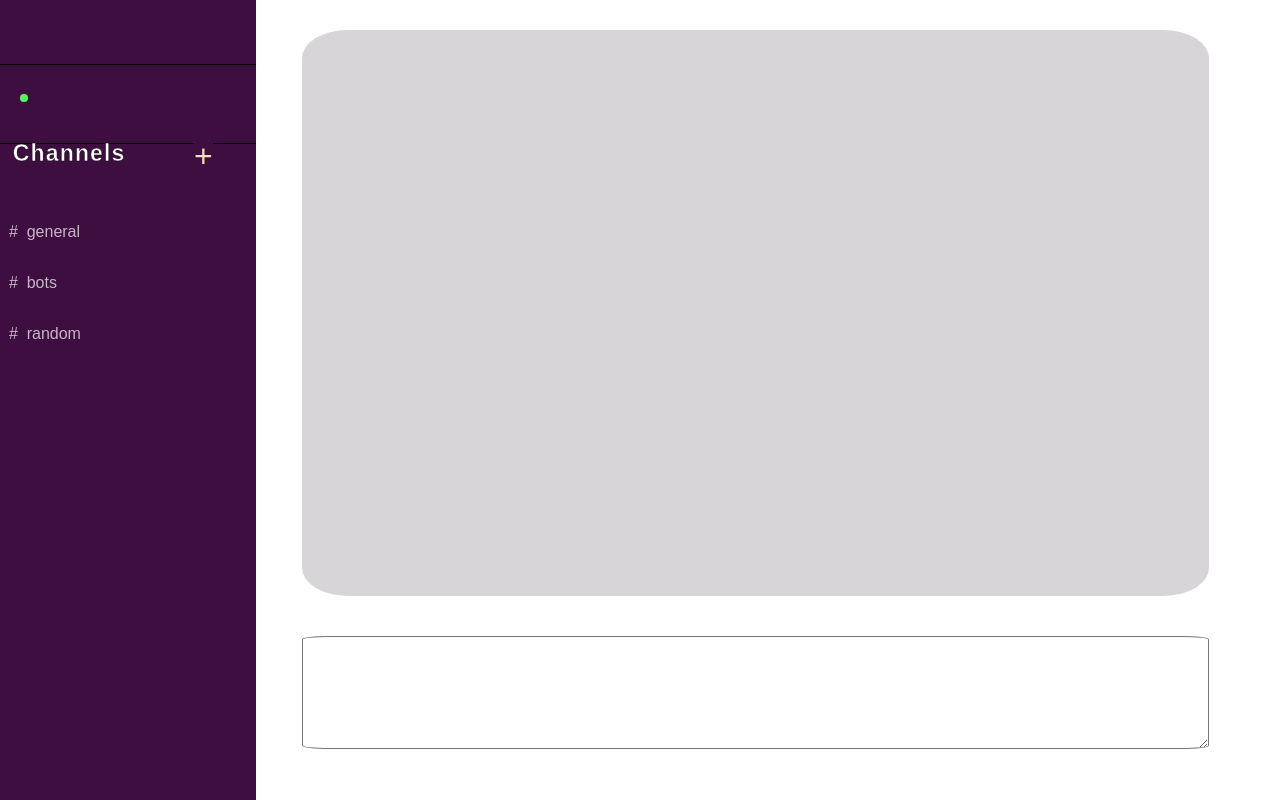
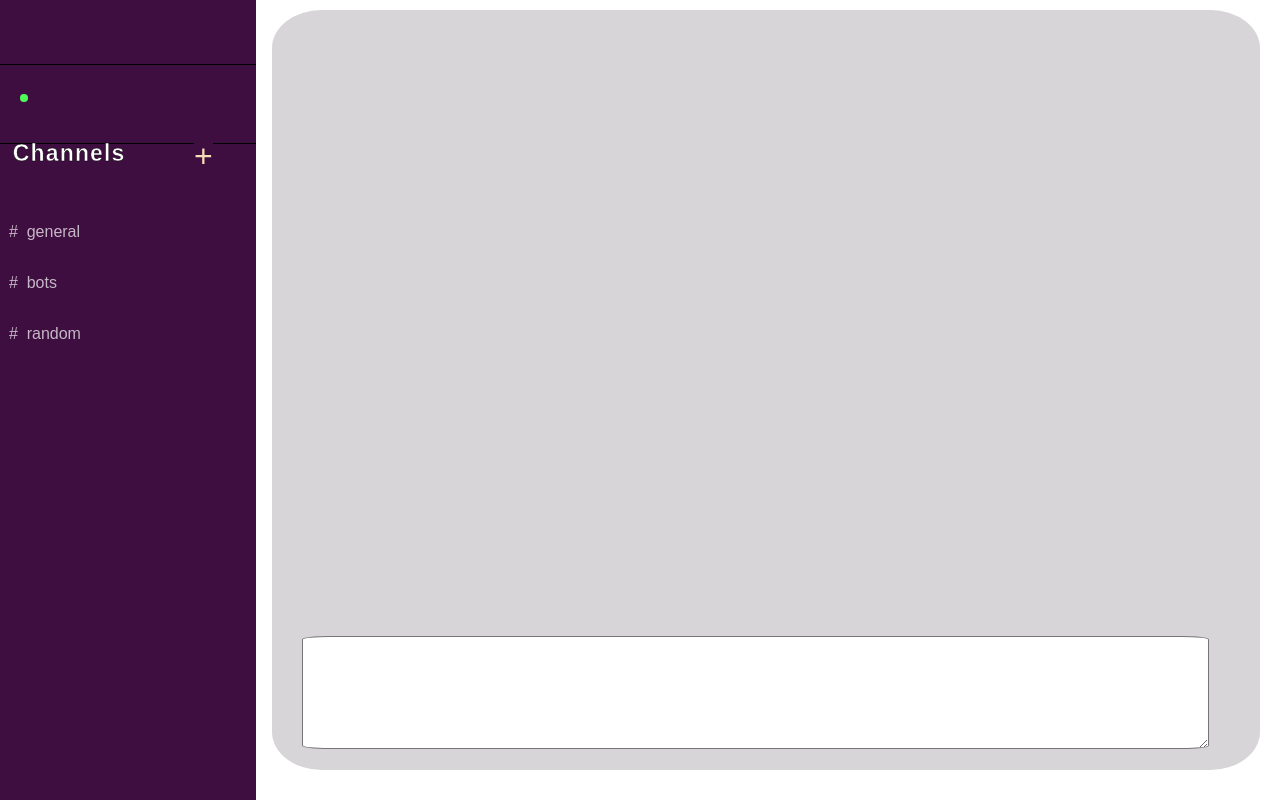
Before and after one commit to A-Fayez/flack, a Flask app: template templates/chat.html in a window 1280 px wide. Run offline with Flask 2, Linux system fonts and the light colour scheme; the template is opened without the code that fills it, so the values that code supplies are empty; style sheets or scripts are compiled from the project's sources.

Commit message:
all-in sass

```diff
--- a/static/js/chat.js
+++ b/static/js/chat.js
@@ -43,6 +43,8 @@ document.addEventListener('DOMContentLoaded', () => {
 
 });
 
+// returns a promise from sending a post request with desired api url
+// and post data
 async function postRequest(url = '', data = {}) {
     const response = await fetch(url, {
         method: 'POST',
@@ -92,9 +94,9 @@ function createNewChannel(channelName) {
 }
 
 function keepActive(a) {
-    items = document.querySelectorAll('.ch-link.active');
-    if (items.length) {
-        items[0].className = 'ch-link';
+    activeLinks = document.querySelectorAll('.ch-link.active');
+    if (activeLinks.length) {
+        activeLinks[0].className = 'ch-link';
     }
     a.className = 'ch-link active';
 }
--- a/static/sass/chat.scss
+++ b/static/sass/chat.scss
@@ -1,28 +1,98 @@
-@mixin flexbox() {
-    display: -webkit-box;
-    display: -moz-box;
-    display: -ms-flexbox;
-    display: -webkit-flex;
-    display: flex;
-  }
+* {
+  margin: 0;
+  padding: 0;
+  box-sizing: border-box;
+}
 
-  @mixin flex($values) {
-    -webkit-box-flex: $values;
-    -moz-box-flex:  $values;
-    -webkit-flex:  $values;
-    -ms-flex:  $values;
-    flex:  $values;
-  }
+html,
+body {
+  /*background-image: url('/static/img/background.jpeg');*/
+  font-family: sans-serif;
+  height: 100vh;
+  width: 100vw;
+  margin: 0;
+}
 
-  @mixin order($val) {
-    -webkit-box-ordinal-group: $val;
-    -moz-box-ordinal-group: $val;
-    -ms-flex-order: $val;
-    -webkit-order: $val;
-    order: $val;
-  }
+button:hover {
+  cursor:pointer;
+}
 
-  @mixin text($color, $size) {
+h1 {
+  grid-area: 1 / 2 / 2 / 3;
+  font-size: 5em;
+  text-shadow: rgb(139, 139, 139) 1px 0 10px;
+  -webkit-text-stroke: 2px white;
+  color: black;
+  overflow: hidden;
+}
+
+p {
+  grid-area: 2 / 2 / 4 / 3;
+  font-size: 20px;
+  line-height: 2;
+  position: absolute;
+  top: 10%;
+  right: 9%;
+}
+
+.container {
+  height: 100%;
+  width: 100%;
+  display: grid;
+  grid-template-columns: 20% auto 20%;
+  grid-template-rows: repeat(4, 1fr);
+  place-items: center;
+  grid-gap: 1rem;
+}
+
+.display {
+  position: relative;
+  grid-area: 2 / 2 / 4 / 3;
+  width: 350px;
+  height: 350px;
+  border: 3px solid rgb(153, 153, 153);
+  display: flex;
+  flex-direction: column;
+  align-items: center;
+  background-color: rgb(247, 247, 247);
+}
+
+form input[type=text] {
+  width: 280px;
+  height: 50px;
+  position: absolute;
+  text-align: center;
+  top: 40%;
+  left: 10%;
+  border: 2px solid #3F0E40;
+  border-radius: 10px;
+
+}
+form input[type=text]:focus {
+  border-color: #3F0E40;
+}
+
+form button {
+  position: absolute;
+  text-align: center;
+  left: 30%;
+  top: 70%;
+  width: 140px;
+  height: 40px;
+  background-color: #3F0E40;
+  border: 1.7px solid black;
+  border-radius: 10px;
+  font-size: 20px;
+  color: white;
+}
+
+form button:hover,
+.popup-content button:hover  {
+  background-color: white !important;
+  color: #3F0E40 !important;
+}
+
+@mixin text($color, $size) {
     color: $color;
     font-size: $size;
     -webkit-text-stroke-width: 0.4px;
@@ -67,7 +137,6 @@
 }
 
 .channels-section {
-  @include order(1);
   position: fixed;
   width: 20%;
   height: 70%;
@@ -133,6 +202,7 @@ ul li a:hover,
 
 #new-message-box {
   position: relative;
+  z-index: 1;
   top:13%;
   border-radius: 3%;
   width: 90%;
@@ -146,20 +216,19 @@ ul li a:hover,
 
 
 .messages {
-  grid-area: 1 / 2 / 4 / 4;
+  grid-area: 1 / 2 / 5 / 4;
   width: 100%;
   height: 100%;
 }
 
 #chat-box {
   position: relative;
-  width: 90%;
+  width: 98%;
   height: 95%;
-  left: 3%;
   background-color: rgb(216, 213, 216);
   border-radius: 5%;;
   margin-right: 2%;
-  margin-top: 3%;
+  margin-top: 1%;
 }
 
 /* New channel popup window */
--- a/templates/layout.html
+++ b/templates/layout.html
@@ -4,7 +4,6 @@
         <title> {% block title %} {% endblock %} </title>
         <meta name="viewport" content="width=device-width, initial-scale=1.0">
         <meta charset="utf-8">
-        <link rel="stylesheet" type="text/css" href=" {{ url_for('static', filename='css/style.css') }}" />
         <link rel="stylesheet" type="text/css" href=" {{ url_for('static', filename='css/chat.css') }}" />
         <link rel="stylesheet"href="https://fonts.googleapis.com/css?family=Black+Han+Sans">
 
```
